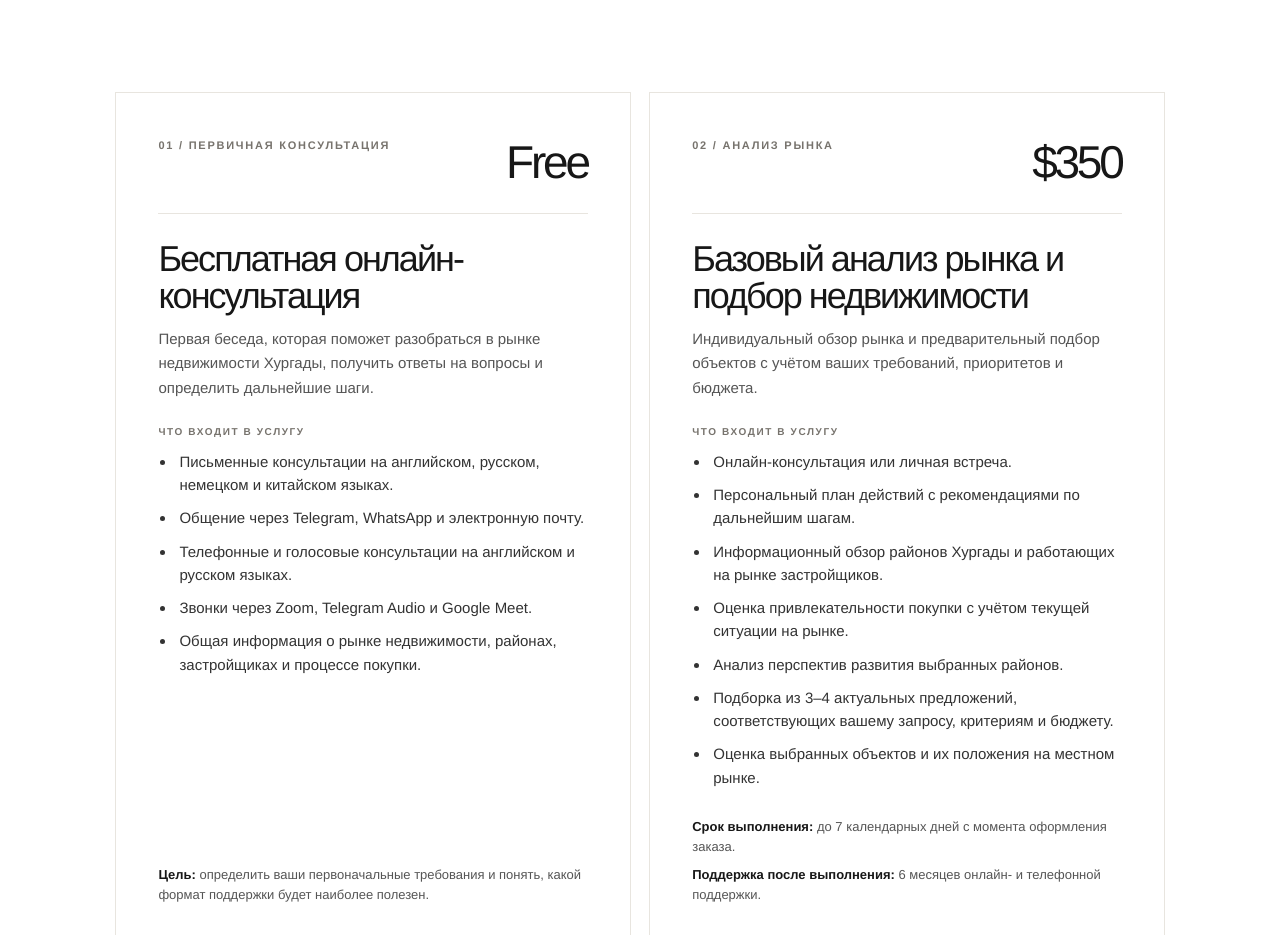
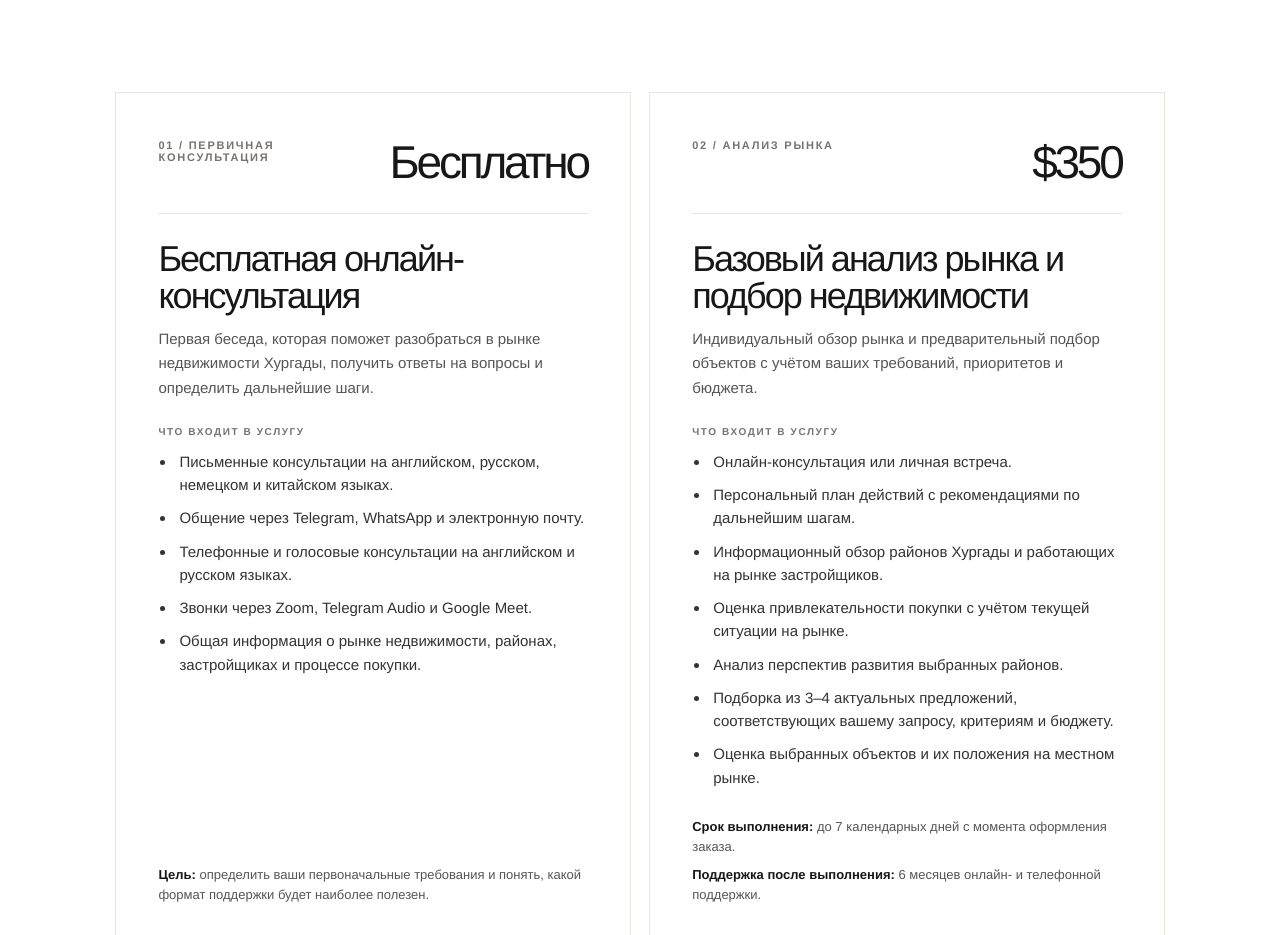
Before and after one commit to sorrymoscowwork-oss/shoreline-bureau, a website: page ru/services/index.html in a window 1280 px wide. Shown: the part 820-1755 px from the top of the page. Drawn offline with Linux system fonts and the light colour scheme.

Commit message:
Translate free service price label

```diff
--- a/ru/services/index.html
+++ b/ru/services/index.html
@@ -77,7 +77,7 @@ h1{max-width:1000px;margin:0;font-size:clamp(46px,8vw,104px);font-weight:400;let
 <article class="service-card">
 <div class="service-top">
 <p class="service-number">01 / ПЕРВИЧНАЯ КОНСУЛЬТАЦИЯ</p>
-<p class="service-price">Free</p>
+<p class="service-price">Бесплатно</p>
 </div>
 <h2>Бесплатная онлайн-консультация</h2>
 <p class="service-intro">Первая беседа, которая поможет разобраться в рынке недвижимости Хургады, получить ответы на вопросы и определить дальнейшие шаги.</p>
```
